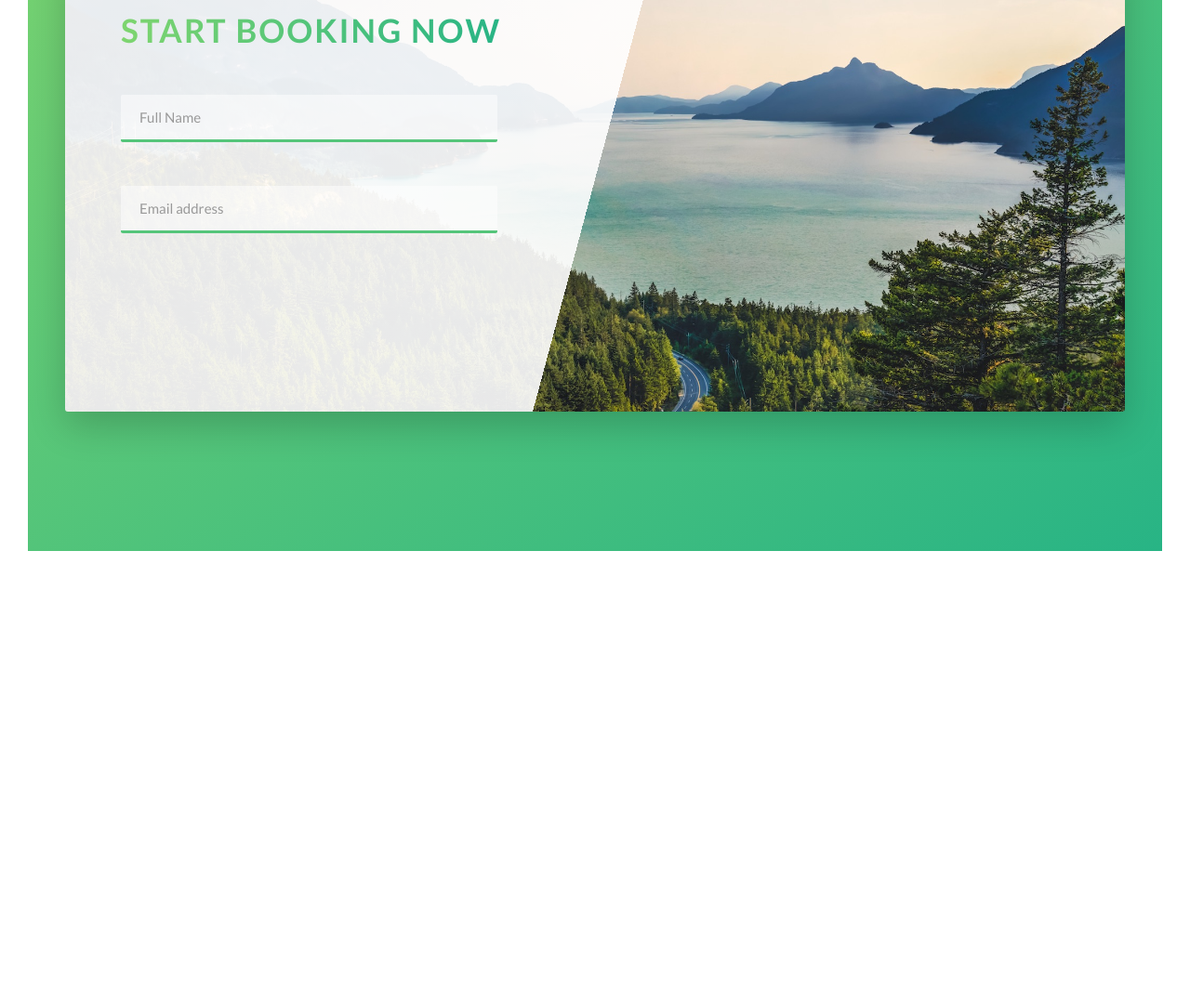
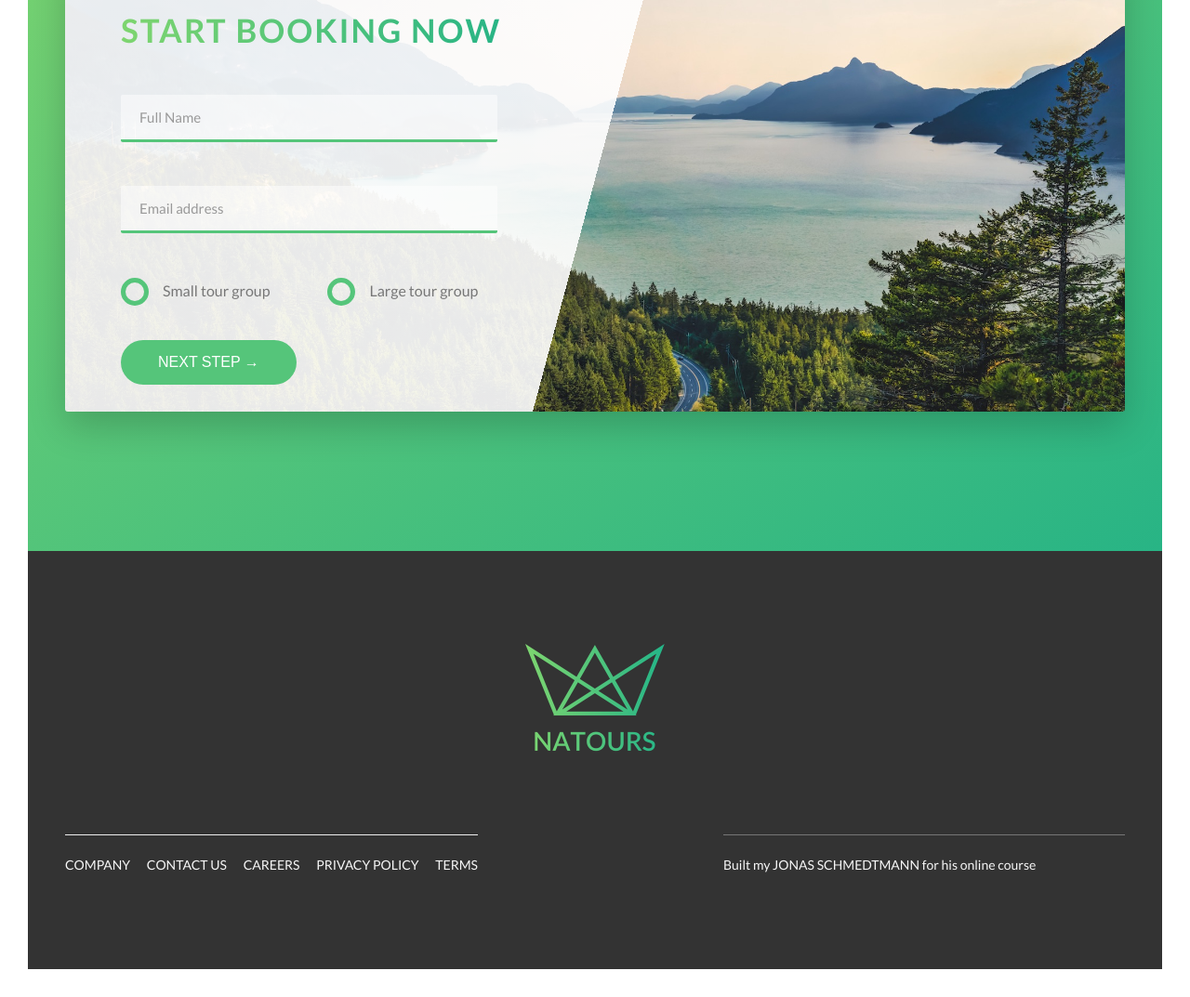
Before and after one commit to jcalahi/natours-project, a website: page index.html in a window 1280 px wide. Shown: the part 4671-5744 px from the top of the page at 93% size. Before the commit the page ends 5294 px from the top, so only its background shows below. Drawn offline with Linux system fonts and the light colour scheme.

Commit message:
code updates

```diff
--- a/index.html
+++ b/index.html
@@ -338,12 +338,82 @@
                   />
                   <label for="email" class="form__label">Email address</label>
                 </div>
+                <div class="form__group u-margin-bottom-medium">
+                  <div class="form__radio-group">
+                    <input
+                      type="radio"
+                      class="form__radio-input"
+                      id="small"
+                      name="size"
+                      hidden
+                    />
+                    <label for="small" class="form__radio-label">
+                      <span class="form__radio-button"></span>
+                      Small tour group
+                    </label>
+                  </div>
+                  <div class="form__radio-group">
+                    <input
+                      type="radio"
+                      class="form__radio-input"
+                      id="large"
+                      name="size"
+                      hidden
+                    />
+                    <label for="large" class="form__radio-label">
+                      <span class="form__radio-button"></span>
+                      Large tour group
+                    </label>
+                  </div>
+                </div>
+                <div class="form__group">
+                  <button class="btn btn--green">Next step &rarr;</button>
+                </div>
               </form>
             </div>
           </div>
         </div>
       </section>
     </main>
+    <footer class="footer">
+      <div class="footer__logo-box">
+        <img src="img/logo-green-2x.png" alt="Full logo" class="footer__logo" />
+      </div>
+      <div class="row">
+        <div class="col-1-of-2">
+          <div class="footer__navigation">
+            <ul class="footer__list">
+              <li class="footer__item">
+                <a href="javascript:void(0)" class="footer__link">Company</a>
+              </li>
+              <li class="footer__item">
+                <a href="javascript:void(0)" class="footer__link">Contact us</a>
+              </li>
+              <li class="footer__item">
+                <a href="javascript:void(0)" class="footer__link">Careers</a>
+              </li>
+              <li class="footer__item">
+                <a href="javascript:void(0)" class="footer__link"
+                  >Privacy policy</a
+                >
+              </li>
+              <li class="footer__item">
+                <a href="javascript:void(0)" class="footer__link">Terms</a>
+              </li>
+            </ul>
+          </div>
+        </div>
+        <div class="col-1-of-2">
+          <p class="footer__copyright">
+            Built my
+            <a href="javascript:void(0)" class="footer__link"
+              >Jonas Schmedtmann</a
+            >
+            for his online course
+          </p>
+        </div>
+      </div>
+    </footer>
     <!--
     <section class="grid-test">
       <div class="row">
--- a/scss/abstracts/_variables.scss
+++ b/scss/abstracts/_variables.scss
@@ -14,6 +14,8 @@ $color-grey-light-2: #eee;
 
 $color-grey-dark: #777;
 $color-grey-dark-2: #999;
+$color-grey-dark-3: #333;
+
 $color-white: #fff;
 $color-black: #000;
 
--- a/scss/base/_utilities.scss
+++ b/scss/base/_utilities.scss
@@ -1,23 +1,23 @@
 .u-center-text {
-  text-align: center;
+  text-align: center !important;
 }
 
 .u-margin-bottom-big {
-  margin-bottom: 8rem;
+  margin-bottom: 8rem !important;
 }
 
 .u-margin-bottom-medium {
-  margin-bottom: 4rem;
+  margin-bottom: 4rem !important;
 }
 
 .u-margin-bottom-small {
-  margin-bottom: 1.5rem;
+  margin-bottom: 1.5rem !important;
 }
 
 .u-margin-top-big {
-  margin-top: 8rem;
+  margin-top: 8rem !important;
 }
 
 .u-margin-top-huge {
-  margin-top: 10rem;
+  margin-top: 10rem !important;
 }
--- a/scss/components/_buttons.scss
+++ b/scss/components/_buttons.scss
@@ -1,4 +1,5 @@
 .btn {
+  &,
   &:link,
   &:visited {
     border-radius: 10rem;
@@ -9,6 +10,9 @@
     text-decoration: none;
     transition: all 0.2s;
     font-size: $font-size-default;
+
+    border: none;
+    cursor: pointer;
   }
 
   &:hover {
@@ -21,7 +25,9 @@
     }
   }
 
-  &:active {
+  &:active,
+  &:focus {
+    outline: none;
     transform: translateY(-1px);
     box-shadow: 0 0.5rem 1rem rgba($color-black, 0.2);
   }
--- a/scss/components/_form.scss
+++ b/scss/components/_form.scss
@@ -45,4 +45,44 @@
     visibility: hidden;
     transform: translateY(-4rem);
   }
+
+  &__radio-group {
+    display: inline-block;
+    width: 49%;
+  }
+
+  &__radio-label {
+    cursor: pointer;
+    font-size: $font-size-default;
+    padding-left: 4.5rem;
+    position: relative;
+  }
+
+  &__radio-button {
+    border: 5px solid $color-primary;
+    border-radius: 50%;
+    display: inline-block;
+    height: 3rem;
+    width: 3rem;
+    position: absolute;
+    left: 0;
+
+    &:after {
+      background-color: $color-primary;
+      border-radius: 50%;
+      content: '';
+      display: block;
+      height: 1.2rem;
+      width: 1.2rem;
+      position: absolute;
+      top: 50%;
+      left: 50%;
+      transform: translate(-50%, -50%);
+      opacity: 0;
+    }
+  }
+
+  &__radio-input:checked + &__radio-label &__radio-button:after {
+    opacity: 1;
+  }
 }
--- /dev/null
+++ b/scss/layout/_footer.scss
@@ -0,0 +1,60 @@
+.footer {
+  background-color: $color-grey-dark-3;
+  color: $color-grey-light-1;
+  font-size: 1.4rem;
+  padding: 10rem 0;
+
+  &__logo-box {
+    margin-bottom: 8rem;
+    text-align: center;
+  }
+
+  &__logo {
+    height: auto;
+    width: 15rem;
+  }
+
+  &__navigation {
+    border-top: 1px solid $color-grey-light-2;
+    display: inline-block;
+    padding-top: 2rem;
+  }
+
+  &__list {
+    list-style: none;
+  }
+
+  &__item {
+    display: inline-block;
+
+    &:not(:last-child) {
+      margin-right: 1.5rem;
+    }
+  }
+
+  &__link {
+    &:link,
+    &:visited {
+      background-color: $color-grey-dark-3;
+      color: $color-grey-light-1;
+      text-decoration: none;
+      text-transform: uppercase;
+      display: inline-block;
+      transition: all 0.2s;
+    }
+
+    &:hover,
+    &:active {
+      color: $color-primary;
+      box-shadow: 0 1rem 2rem rgba($color: $color-black, $alpha: 0.4);
+      transform: rotate(5deg) scale(1.3);
+    }
+  }
+
+  &__copyright {
+    border-top: 1px solid $color-grey-dark;
+    float: right;
+    padding-top: 2rem;
+    width: 80%;
+  }
+}
--- a/scss/main.scss
+++ b/scss/main.scss
@@ -17,5 +17,6 @@
 
 @import 'layout/header';
 @import 'layout/grid';
+@import 'layout/footer';
 
 @import 'pages/home';
```
Also changed, not shown: scss/main.css, 1 other file.
